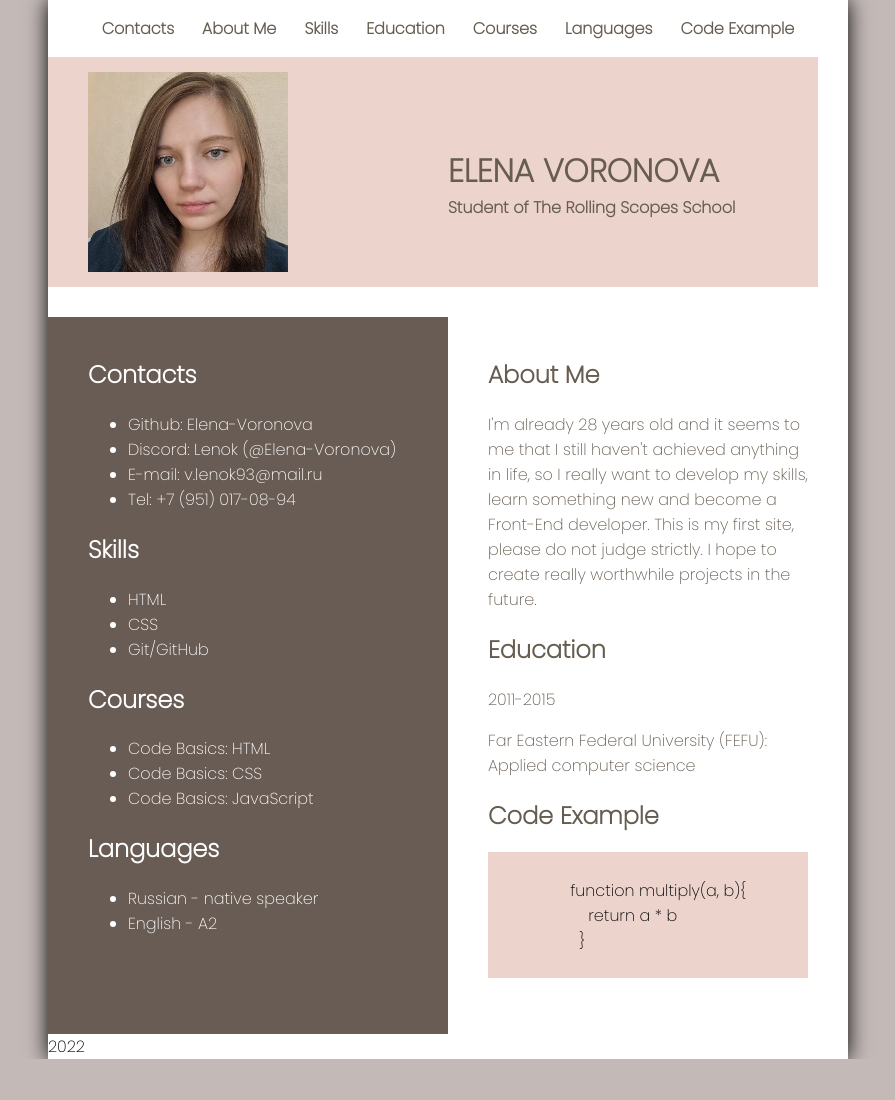
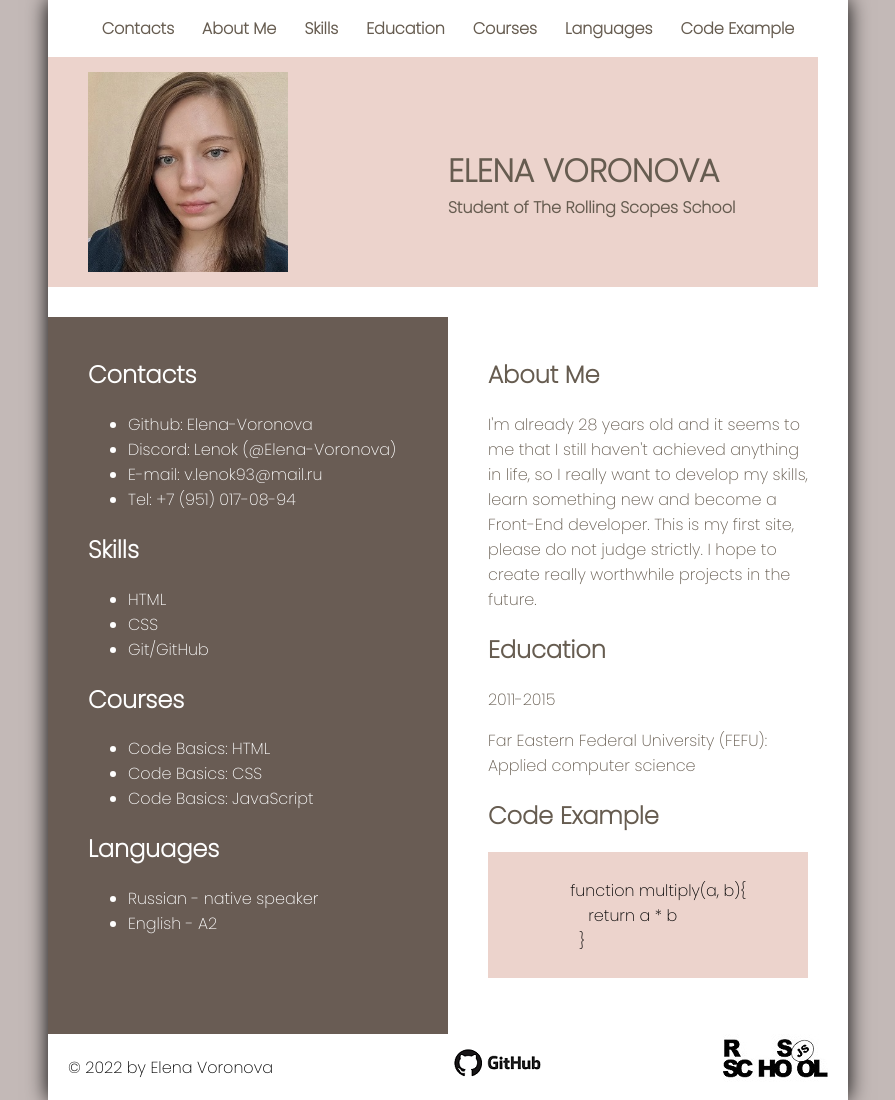
Before and after one commit to Elena-Voronova/rsschool-cv, a plain HTML site: page index.html in a window 1280 px wide. Shown: the whole page, without its empty margins (192-1087 px from the left). Before the commit the page ends 1059 px from the top, so only its background shows below. Drawn offline with Linux system fonts and the light colour scheme.

Commit message:
feat: add style footer

```diff
--- a/index.html
+++ b/index.html
@@ -6,7 +6,7 @@
     <meta name="viewport" content="width=device-width, initial-scale=1.0">
     <title>CV</title>
     <link rel="stylesheet" href="style.css">
-    <link rel="icon" href="favicon.ico">
+    <link rel="icon" href="/assets/favicon.ico">
     <link rel="preconnect" href="https://fonts.googleapis.com">
     <link rel="preconnect" href="https://fonts.gstatic.com" crossorigin>
     <link href="https://fonts.googleapis.com/css2?family=Poppins:wght@200&display=swap" rel="stylesheet">
@@ -24,7 +24,7 @@
                 <li><a class="nav-link" href="#Code-Example">Code Example</a></li>
             </ul>
         </nav>
-        <div class="header-color"><img class="img" src="img.jpg" alt="my photo">
+        <div class="header-color"><img class="img" src="assets/img/img.jpg" alt="my photo">
         <h1 class="title">ELENA VORONOVA</h1>
         <h4 class="subtitle">Student of The Rolling Scopes School</h4></div>
     </header>
@@ -74,6 +74,10 @@
         </section>
     </main>
 
-    <footer class="footer">2022</footer>
+    <footer class="footer">
+        <p class="year">© 2022 by Elena Voronova</p>
+        <a class="github" href="https://github.com/Elena-Voronova"><img src="assets/img/github.png" alt="GitHub"></a>
+        <a class="rsschool" href="https://rs.school/js/"><img src="assets/img/rsschool.JPG" alt="RSSchool"></a>
+    </footer>
 </body>
 </html>
--- a/style.css
+++ b/style.css
@@ -106,5 +106,14 @@
   }
 
   .footer {
+    display: flex;
     flex: none;
+    flex-direction: row;
+    justify-content: space-between;
+    padding: 0 20px 0 20px;
   }
+
+  .year {
+    align-self: center;
+    margin: 0;
+  }
```
Also changed, not shown: assets/favicon.ico (renamed from favicon.ico), assets/img/github.png (added), assets/img/img.jpg (renamed from img.jpg), assets/img/rsschool.JPG (added).
